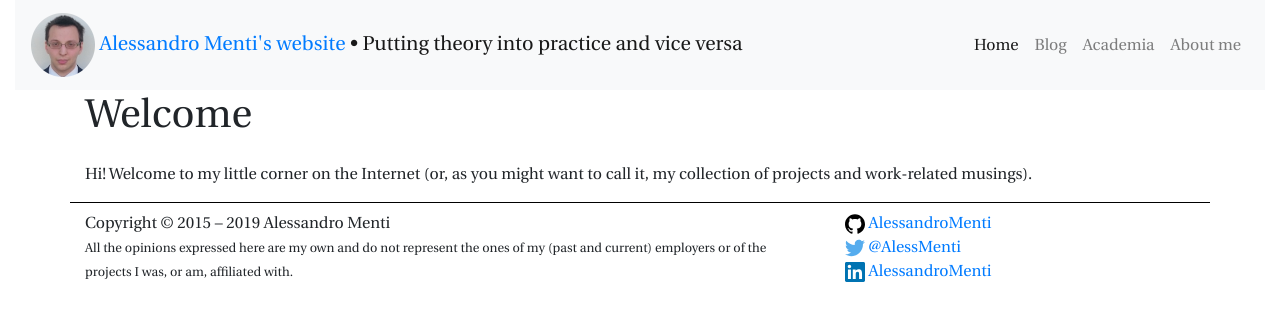
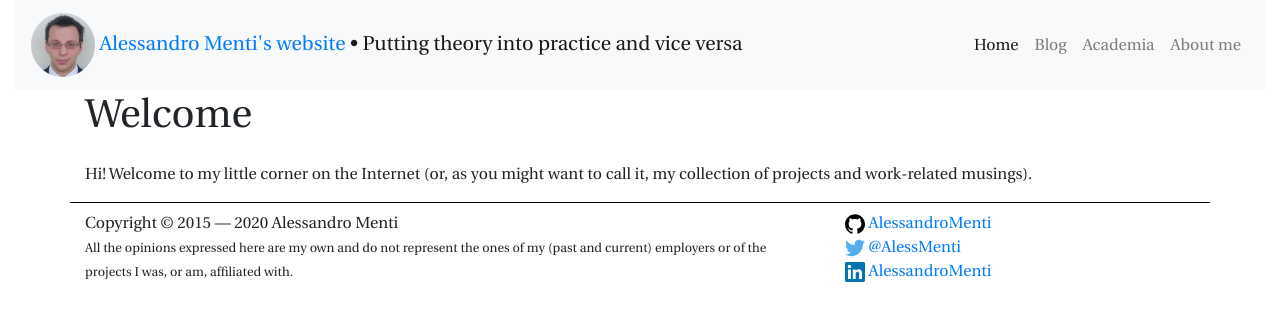
Before and after one commit to AlessandroMenti/AlessandroMenti.github.io, a Jekyll site: the page built from index.md, in a window 1280 px wide. Shown: the top 321 px of the page. Built offline with Jekyll 4.4.1, drawn with Linux system fonts in a browser that asks for light colours.

Commit message:
Default layout: add "noreferrer" for external links, update year

```diff
--- a/_layouts/default.html
+++ b/_layouts/default.html
@@ -49,13 +49,13 @@
             <div class="container site-footer">
                 <div class="row">
                     <div class="col-9 col-sm-8">
-                        <p>Copyright © 2015 – 2019 Alessandro Menti<br><small>All the opinions expressed here are my own and do not represent the ones of my (past and current) employers or of the projects I was, or am, affiliated with.</small></p>
+                        <p>Copyright © 2015 &mdash; 2020 Alessandro Menti<br><small>All the opinions expressed here are my own and do not represent the ones of my (past and current) employers or of the projects I was, or am, affiliated with.</small></p>
                     </div>
                     <div class="col-3 col-sm-4">
                         <p>
-                            <svg class="accsprite icon" xmlns="http://www.w3.org/2000/svg"><use xlink:href="{{ "/images/accounts.svg" | prepend: site.baseurl }}#shape-github" /></svg>&nbsp;<a href="https://github.com/{{ site.github.username }}" target="_blank" title="My GitHub account">{{ site.github.username }}</a><br>
-                            <svg class="accsprite icon" xmlns="http://www.w3.org/2000/svg"><use xlink:href="{{ "/images/accounts.svg" | prepend: site.baseurl }}#shape-twitter" /></svg>&nbsp;<a href="https://twitter.com/{{ site.twitter.username }}" target="_blank" title="My Twitter account">@{{ site.twitter.username }}</a><br>
-                            <svg class="accsprite icon" xmlns="http://www.w3.org/2000/svg"><use xlink:href="{{ "/images/accounts.svg" | prepend: site.baseurl }}#shape-linkedin" /></svg>&nbsp;<a href="https://www.linkedin.com/in/{{ site.linkedin.username }}" target="_blank" title="My LinkedIn account">{{ site.linkedin.username }}</a>
+                            <svg class="accsprite icon" xmlns="http://www.w3.org/2000/svg"><use xlink:href="{{ "/images/accounts.svg" | prepend: site.baseurl }}#shape-github" /></svg>&nbsp;<a href="https://github.com/{{ site.github.username }}" target="_blank" title="My GitHub account" rel="noreferrer">{{ site.github.username }}</a><br>
+                            <svg class="accsprite icon" xmlns="http://www.w3.org/2000/svg"><use xlink:href="{{ "/images/accounts.svg" | prepend: site.baseurl }}#shape-twitter" /></svg>&nbsp;<a href="https://twitter.com/{{ site.twitter.username }}" target="_blank" title="My Twitter account" rel="noreferrer">@{{ site.twitter.username }}</a><br>
+                            <svg class="accsprite icon" xmlns="http://www.w3.org/2000/svg"><use xlink:href="{{ "/images/accounts.svg" | prepend: site.baseurl }}#shape-linkedin" /></svg>&nbsp;<a href="https://www.linkedin.com/in/{{ site.linkedin.username }}" target="_blank" title="My LinkedIn account" rel="noreferrer">{{ site.linkedin.username }}</a>
                         </p>
                     </div>
                 </div>
```
